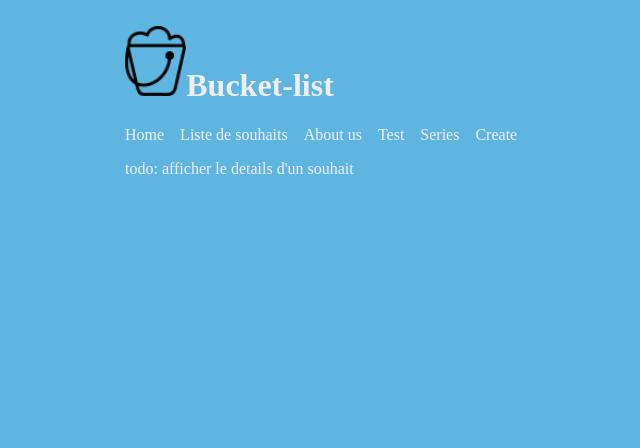
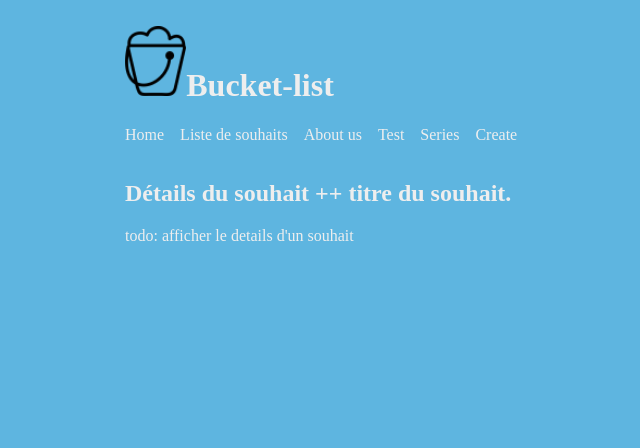
Before and after one commit to maximeDes/bucket-list, a Symfony app: template templates/wish/details.html.twig in a window 1280 px wide. Shown: the top 448 px of the page, without its empty margins (15-655 px from the left). Run offline with Twig, Linux system fonts and the light colour scheme; the template is opened without the code that fills it, so the values that code supplies are empty; some libraries are stand-ins or nearby versions.

Commit message:
tp 1 module 4 modif visuel (ajout de titre)

```diff
--- a/src/Controller/WishController.php
+++ b/src/Controller/WishController.php
@@ -24,7 +24,7 @@ class WishController extends AbstractController
     }
 
     /**
-     * @Route("/details/{id}", name="details")
+     * @Route("/details/{id}", name="details", requirements={"id"="\d+"})
      */
     public function details(int $id): Response
     {
--- a/templates/main/about_us.html.twig
+++ b/templates/main/about_us.html.twig
@@ -1,10 +1,11 @@
 {% extends 'base.html.twig' %}
 
 {% block title %}
-
+    About us | {{ parent() }}
 {% endblock %}
 
 {% block body %}
+    <h2>About us</h2>
     <p>
         Lorem ipsum dolor sit amet, consectetur adipiscing elit. Nunc bibendum elit nec enim bibendum convallis. Maecenas scelerisque arcu sed eros ullamcorper semper. Duis id libero dignissim, dapibus leo sed, porta odio. Curabitur tempus nibh eget leo fringilla posuere. Nullam vel urna at odio pulvinar rutrum sed eu dui. Class aptent taciti sociosqu ad litora torquent per conubia nostra, per inceptos himenaeos. Sed tempus feugiat metus in auctor. Vestibulum pulvinar a dolor eget faucibus. Integer vel elit odio. Aliquam ornare fringilla tempor. Etiam metus tellus, laoreet eu urna non, egestas suscipit lacus. Donec semper felis viverra, consequat nibh vitae, semper dolor.
     </p>
--- a/templates/wish/details.html.twig
+++ b/templates/wish/details.html.twig
@@ -1,10 +1,11 @@
 {% extends 'base.html.twig' %}
 
 {% block title %}
-    Details du souhait | {{ parent() }}
+    ++ titre du souhait | parent() }}
 {% endblock %}
 
 {% block body %}
+    <h2> Détails du souhait ++ titre du souhait.</h2>
     {# todo: afficher le details d'un souhait #}
     todo:  afficher le details d'un souhait
 {% endblock %}
--- a/templates/wish/list.html.twig
+++ b/templates/wish/list.html.twig
@@ -5,6 +5,7 @@
 {% endblock %}
 
 {% block body %}
+    <h2>Liste de souhait.</h2>
     {# todo: Créer une liste de souhaits #}
     todo: créer une liste de souhaite
 {% endblock %}
```
